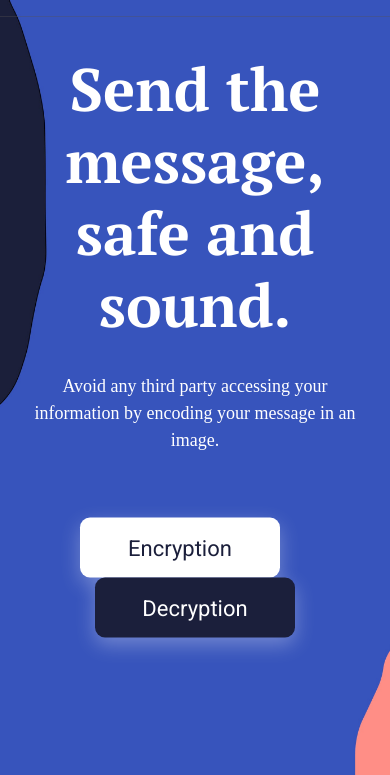
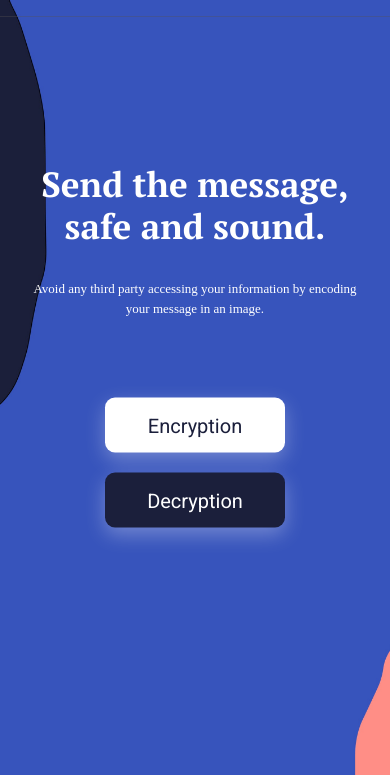
Before and after one commit to sumantk33/StegaCrypt, a Flask app: page / in a window 390 px wide. Shown: the part 69-844 px from the top of the page. Run offline with Flask 2, Linux system fonts and the light colour scheme; some libraries are stand-ins or nearby versions; some web fonts are replaced.

Commit message:
Made index page responsive

```diff
--- a/static/styles/index.css
+++ b/static/styles/index.css
@@ -8,7 +8,7 @@
 }
 
 .jumbotron h1 {
-    font-size: 60px;
+    font-size: 5vw;
     font-family: 'PT Serif', serif;
     color: white;
 }
@@ -17,6 +17,12 @@
     color: white;
     font-size: 18px;
     font-family: 'Belgrano', serif;
+}
+
+.buttons {
+    display: flex;
+    flex-direction: row;
+    justify-content: center;
 }
 
 .btn-primary {
@@ -51,3 +57,44 @@
     color: #fff;
     transform: translateY(-7px);
 }
+
+@media screen and (max-width: 800px) {
+    .jumbotron h1 {
+        font-size: 40px;
+    }
+
+    .jumbotron p {
+        font-size: 15px;
+    }
+
+    .btn-primary {
+        margin-right: 15px;
+    }
+}
+
+@media screen and (max-width: 650px) {
+    .buttons {
+        flex-direction: column;
+        align-items: center;
+    }
+
+    .btn-primary {
+        margin-right: 0px;
+        margin-bottom: 20px;
+    }
+
+    #button1, #button2 {
+        width: 180px;
+        height: 55px;
+        font-size: 20px;
+    }
+}
+
+@media screen and (max-width: 400px) {
+    .jumbotron h1 {
+        font-size: 35px;
+    }
+    .jumbotron p {
+        font-size: 13px;
+    }
+}
--- a/templates/index.html
+++ b/templates/index.html
@@ -14,10 +14,11 @@
         <br>
         <p>Avoid any third party accessing your information by encoding your message in an image.</p><br><br>
         <p>
-            <button type="button" class="btn btn-primary btn-lg" id="button1" >Encryption</button>
-            <button type="button" class="btn btn-secondary btn-lg" id="button2">Decryption</button>
+            <div class="buttons">
+                <button type="button" class="btn btn-primary btn-lg" id="button1" >Encryption</button>
+                <button type="button" class="btn btn-secondary btn-lg" id="button2">Decryption</button>
+            </div>
             <script src="/static//scripts//index.js"></script>
-
         </p>
     </div>
 </div>
```
